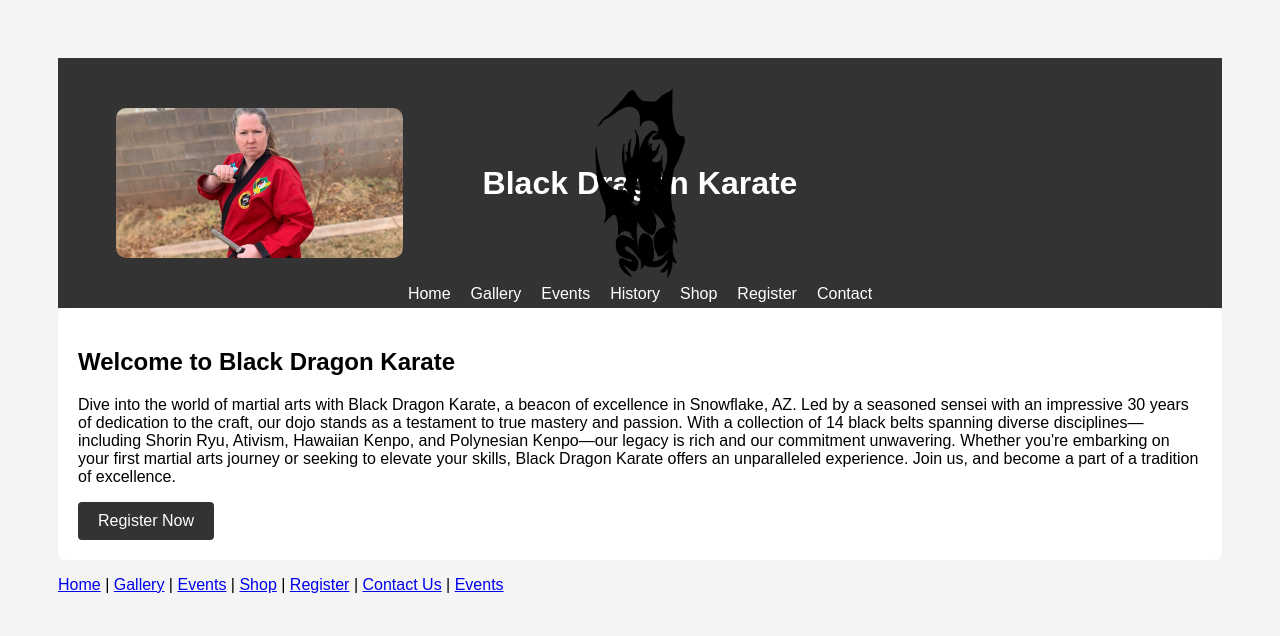
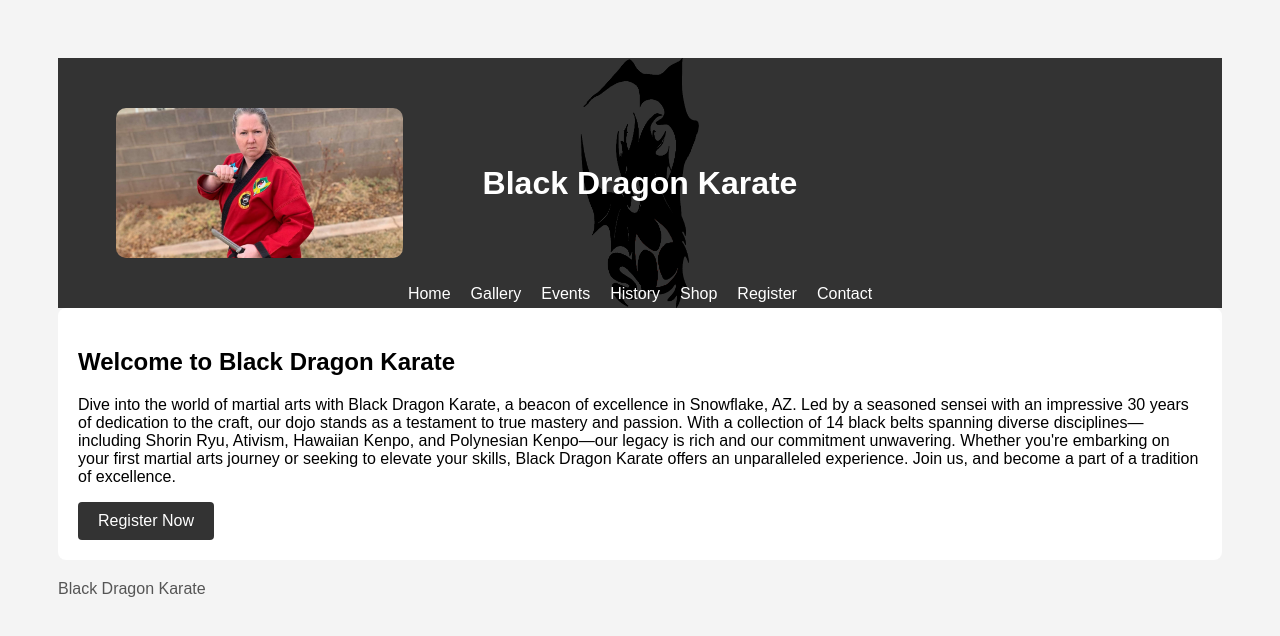
Before and after one commit to terryreidhead/Black-Dragon-Karate, a plain HTML site: page index.html in a window 1280 px wide. Drawn offline with Linux system fonts and the light colour scheme.

Commit message:
Update index.html

```diff
--- a/index.html
+++ b/index.html
@@ -11,14 +11,12 @@
 </head>
 <body>
 <header>
-<div class = "left">
 <img src="images/sensiebryant.png" alt = "Sensie Bryant">
+<img src = "images/blackdragon.png" class = "blackDragon">
+<div class = "horizontalContainer">
+<h1>Black Dragon Karate</h1>
 </div>
-<div class = "horizontalContainer">
-<img src = "images/blackdragon.png" class = "blackDragon">
-<h1>Black Dragon Karate</h1>
-<img src = "images/blackdragon.png" class = "blackDragon">
-</div>
+
 <nav>
 <a href="index.html">Home</a>
 <a href="gallery.html">Gallery</a>
@@ -27,14 +25,13 @@
 <a href="shop.html">Shop</a>
 <a href="register.html">Register</a>
 <a href="contactus.html">Contact</a>
+
 </nav></header>
 <main>
 <h2>Welcome to Black Dragon Karate</h2>
 <p>Dive into the world of martial arts with Black Dragon Karate, a beacon of excellence in Snowflake, AZ. Led by a seasoned sensei with an impressive 30 years of dedication to the craft, our dojo stands as a testament to true mastery and passion. With a collection of 14 black belts spanning diverse disciplines—including Shorin Ryu, Ativism, Hawaiian Kenpo, and Polynesian Kenpo—our legacy is rich and our commitment unwavering. Whether you're embarking on your first martial arts journey or seeking to elevate your skills, Black Dragon Karate offers an unparalleled experience. Join us, and become a part of a tradition of excellence.</p>
 <button>Register Now</button>
 </main>
-<p>
-<a href="index.html">Home</a> | <a href="gallery.html">Gallery</a> | <a href="events.html">Events</a> | <a href="shop.html">Shop</a> | <a href="register.html">Register</a> | <a href="contactus.html">Contact Us</a> | <a href="events.html">Events</a>
-</p>
+<footer>Black Dragon Karate</footer>
 </body>
 </html>
```
